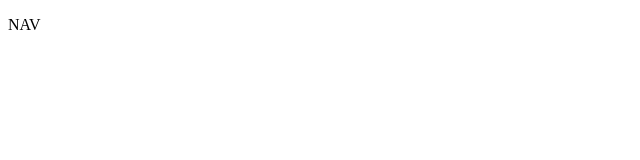
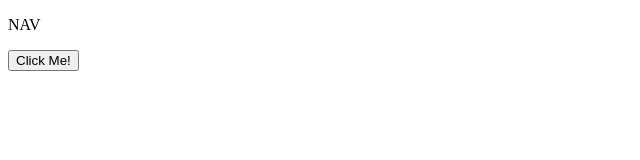
Before and after one commit to Transformerio/The_Jungle, a plain HTML site: page index.html in a window 1280 px wide. Shown: the whole page, without its empty margins (0-640 px from the left). Drawn offline with Linux system fonts and the light colour scheme.

Commit message:
Update index.html

```diff
--- a/index.html
+++ b/index.html
@@ -3,9 +3,9 @@
     <title>The Jungle</title>
     <div class="Pannel_NAV">
       <p>NAV</p>
-     </div>
+    </div>
   </head>
   <body>
-
+    <button type="button" onclick="location.href='test.html';">Click Me!</button>
   </body>
 </html>
```
